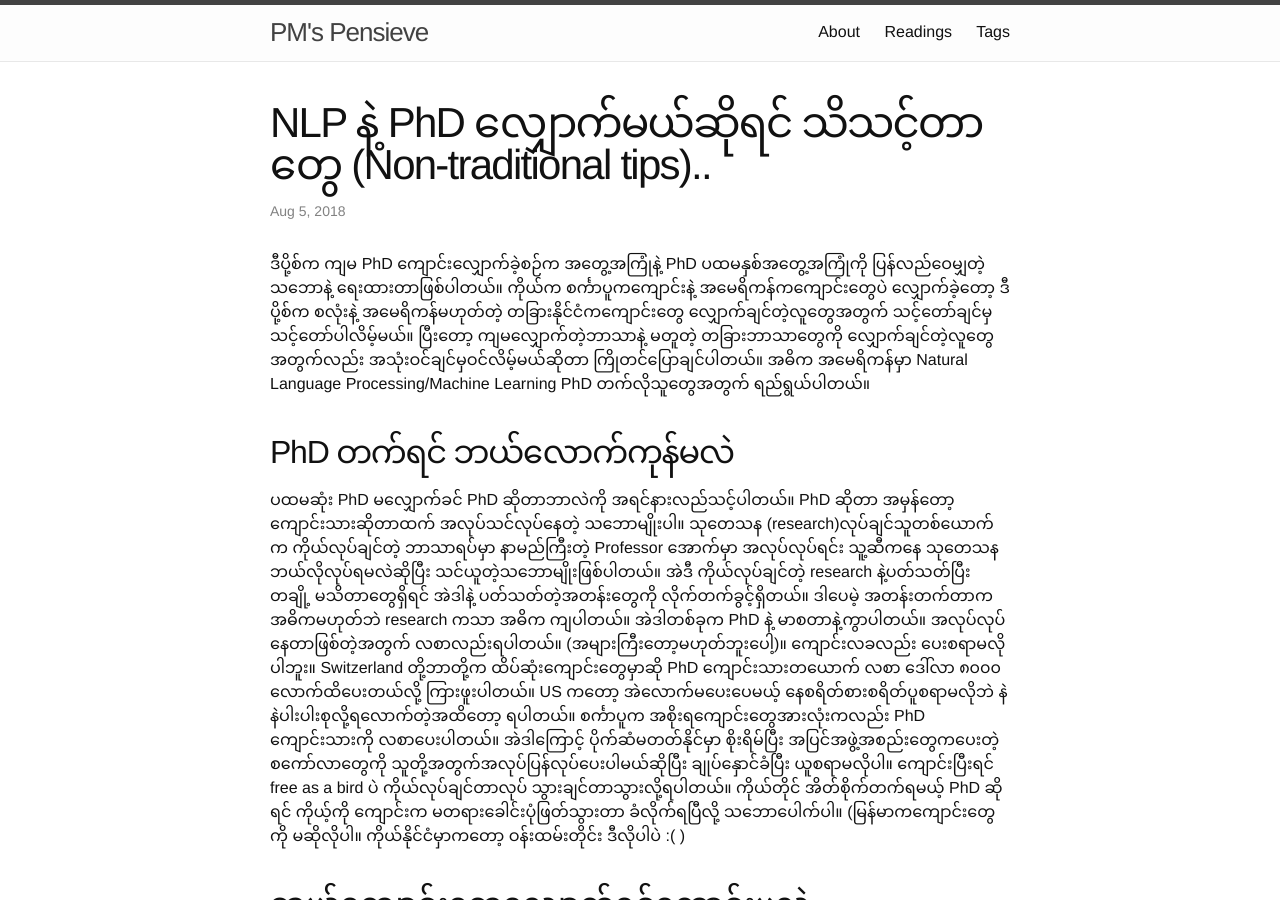
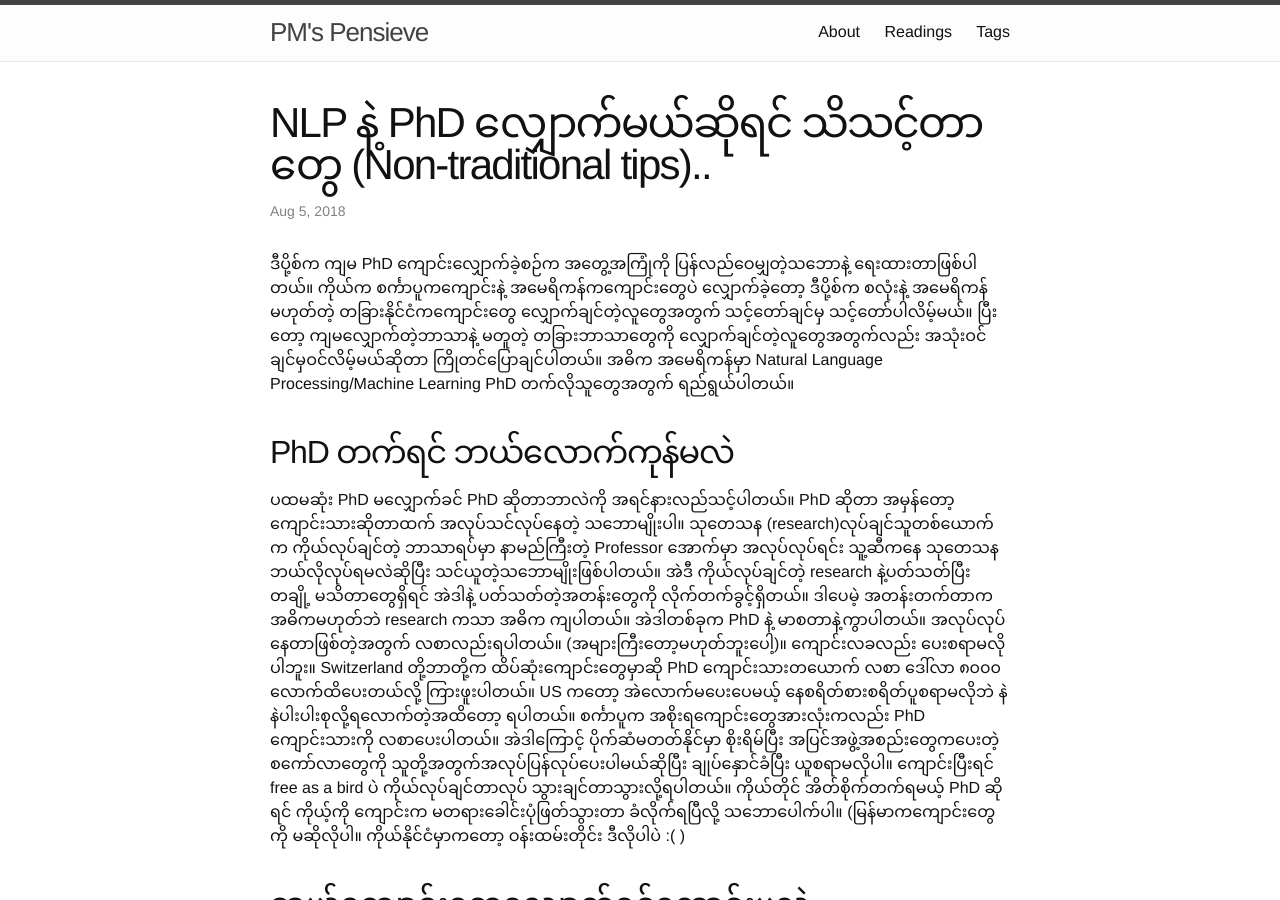
Before and after one commit to phu-pmh/logs, a Jekyll site: the page built from _posts/2017-10-14-PhD-application-tips.md, in a window 1280 px wide and 900 px high. Built offline with Jekyll 4.4.1, drawn with Linux system fonts in a browser that asks for light colours; comment, search, counter and statistics services are not loaded.

Commit message:
Update 2017-10-14-PhD-application-tips.md

```diff
--- a/_posts/2017-10-14-PhD-application-tips.md
+++ b/_posts/2017-10-14-PhD-application-tips.md
@@ -8,7 +8,7 @@ draft: false
 mathjax: false
 ---
 
-ဒီပို့စ်က ကျမ PhD ကျောင်းလျှောက်ခဲ့စဉ်က အတွေ့အကြုံနဲ့ PhD ပထမနှစ်အတွေ့အကြုံကို ပြန်လည်ဝေမျှတဲ့သဘောနဲ့ ရေးထားတာဖြစ်ပါတယ်။ ကိုယ်က စင်္ကာပူကကျောင်းနဲ့ အမေရိကန်ကကျောင်းတွေပဲ လျှောက်ခဲ့တော့ ဒီပို့စ်က စလုံးနဲ့ အမေရိကန်မဟုတ်တဲ့ တခြားနိုင်ငံကကျောင်းတွေ လျှောက်ချင်တဲ့လူတွေအတွက် သင့်တော်ချင်မှ သင့်တော်ပါလိမ့်မယ်။ ပြီးတော့ ကျမလျှောက်တဲ့ဘာသာနဲ့ မတူတဲ့ တခြားဘာသာတွေကို လျှောက်ချင်တဲ့လူတွေအတွက်လည်း အသုံးဝင်ချင်မှဝင်လိမ့်မယ်ဆိုတာ ကြိုတင်ပြောချင်ပါတယ်။ အဓိက အမေရိကန်မှာ Natural Language Processing/Machine Learning PhD တက်လိုသူတွေအတွက် ရည်ရွယ်ပါတယ်။
+ဒီပို့စ်က ကျမ PhD ကျောင်းလျှောက်ခဲ့စဉ်က အတွေ့အကြုံကို ပြန်လည်ဝေမျှတဲ့သဘောနဲ့ ရေးထားတာဖြစ်ပါတယ်။ ကိုယ်က စင်္ကာပူကကျောင်းနဲ့ အမေရိကန်ကကျောင်းတွေပဲ လျှောက်ခဲ့တော့ ဒီပို့စ်က စလုံးနဲ့ အမေရိကန်မဟုတ်တဲ့ တခြားနိုင်ငံကကျောင်းတွေ လျှောက်ချင်တဲ့လူတွေအတွက် သင့်တော်ချင်မှ သင့်တော်ပါလိမ့်မယ်။ ပြီးတော့ ကျမလျှောက်တဲ့ဘာသာနဲ့ မတူတဲ့ တခြားဘာသာတွေကို လျှောက်ချင်တဲ့လူတွေအတွက်လည်း အသုံးဝင်ချင်မှဝင်လိမ့်မယ်ဆိုတာ ကြိုတင်ပြောချင်ပါတယ်။ အဓိက အမေရိကန်မှာ Natural Language Processing/Machine Learning PhD တက်လိုသူတွေအတွက် ရည်ရွယ်ပါတယ်။
 
 ## PhD တက်ရင် ဘယ်လောက်ကုန်မလဲ
 ပထမဆုံး PhD မလျှောက်ခင် PhD ဆိုတာဘာလဲကို အရင်နားလည်သင့်ပါတယ်။ PhD ဆိုတာ အမှန်တော့ ကျောင်းသားဆိုတာထက် အလုပ်သင်လုပ်နေတဲ့ သဘောမျိုးပါ။ သုတေသန (research)လုပ်ချင်သူတစ်ယောက်က ကိုယ်လုပ်ချင်တဲ့ ဘာသာရပ်မှာ နာမည်ကြီးတဲ့ Professor အောက်မှာ အလုပ်လုပ်ရင်း သူ့ဆီကနေ သုတေသန ဘယ်လိုလုပ်ရမလဲဆိုပြီး သင်ယူတဲ့သဘောမျိုးဖြစ်ပါတယ်။ အဲဒီ ကိုယ်လုပ်ချင်တဲ့ research နဲ့ပတ်သတ်ပြီး တချို့ မသိတာတွေရှိရင် အဲဒါနဲ့ ပတ်သတ်တဲ့အတန်းတွေကို လိုက်တက်ခွင့်ရှိတယ်။ ဒါပေမဲ့ အတန်းတက်တာက အဓိကမဟုတ်ဘဲ research ကသာ အဓိက ကျပါတယ်။ အဲဒါတစ်ခုက PhD နဲ့ မာစတာနဲ့ကွာပါတယ်။ အလုပ်လုပ်နေတာဖြစ်တဲ့အတွက် လစာလည်းရပါတယ်။ (အများကြီးတော့မဟုတ်ဘူးပေါ့)။ ကျောင်းလခလည်း ပေးစရာမလိုပါဘူး။ Switzerland တို့ဘာတို့က ထိပ်ဆုံးကျောင်းတွေမှာဆို PhD ကျောင်းသားတယောက် လစာ ဒေါ်လာ ၈၀၀၀ လောက်ထိပေးတယ်လို့ ကြားဖူးပါတယ်။ US ကတော့ အဲလောက်မပေးပေမယ့် နေစရိတ်စားစရိတ်ပူစရာမလိုဘဲ နဲနဲပါးပါးစုလို့ရလောက်တဲ့အထိတော့ ရပါတယ်။ စင်္ကာပူက အစိုးရကျောင်းတွေအားလုံးကလည်း PhD ကျောင်းသားကို လစာပေးပါတယ်။ အဲဒါကြောင့် ပိုက်ဆံမတတ်နိုင်မှာ စိုးရိမ်ပြီး အပြင်အဖွဲ့အစည်းတွေကပေးတဲ့ စကော်လာတွေကို သူတို့အတွက်အလုပ်ပြန်လုပ်ပေးပါမယ်ဆိုပြီး ချုပ်နှောင်ခံပြီး ယူစရာမလိုပါ။ ကျောင်းပြီးရင် free as a bird ပဲ ကိုယ်လုပ်ချင်တာလုပ် သွားချင်တာသွားလို့ရပါတယ်။ ကိုယ်တိုင် အိတ်စိုက်တက်ရမယ့် PhD ဆိုရင် ကိုယ့်ကို ကျောင်းက မတရားခေါင်းပုံဖြတ်သွားတာ ခံလိုက်ရပြီလို့ သဘောပေါက်ပါ။ (မြန်မာကကျောင်းတွေကို မဆိုလိုပါ။ ကိုယ်နိုင်ငံမှာကတော့ ဝန်းထမ်းတိုင်း ဒီလိုပါပဲ :( )
```
